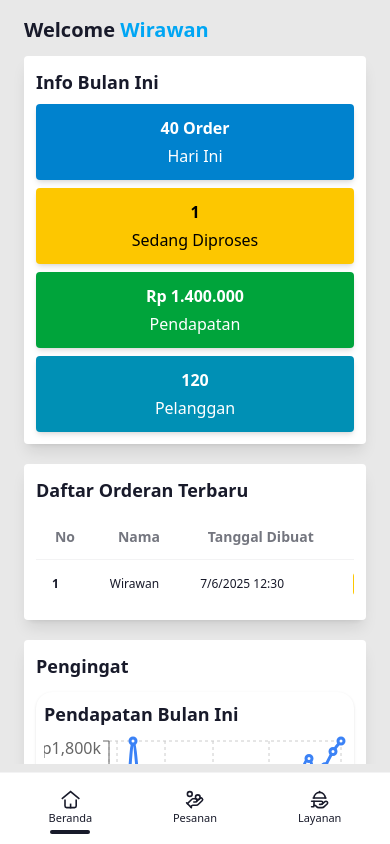
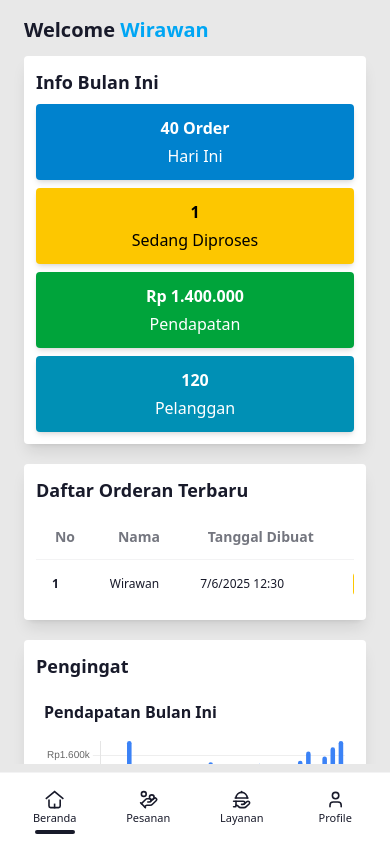
Before and after one commit to wirawanmahardika/laundry-frontend, a React (Vite) app: page / in a window 390 px wide. Built offline with nearby package versions, Linux system fonts and the light colour scheme.

Commit message:
update: mengganti library untuk diagram menjadi chartjs

```diff
--- a/package.json
+++ b/package.json
@@ -14,15 +14,16 @@
   "dependencies": {
     "@tailwindcss/vite": "^4.1.6",
     "axios": "^1.9.0",
+    "chart.js": "^4.4.9",
     "daisyui": "^5.0.35",
     "dayjs": "^1.11.13",
     "framer-motion": "^12.10.5",
     "lucide-react": "^0.509.0",
     "react": "^19.1.0",
+    "react-chartjs-2": "^5.3.0",
     "react-dom": "^19.1.0",
     "react-router-dom": "^7.6.0",
     "react-toastify": "^11.0.5",
-    "recharts": "^2.15.3",
     "tailwindcss": "^4.1.6"
   },
   "devDependencies": {
--- a/src/components/Layout.tsx
+++ b/src/components/Layout.tsx
@@ -1,9 +1,8 @@
-import { HandCoins, HandPlatter } from "lucide-react";
+import { HandCoins, HandPlatter, User } from "lucide-react";
 import { NavLink, Outlet, useMatches } from "react-router-dom";
 
 export default function Layout() {
     const matches = useMatches()
-
 
     return <div className="flex flex-col h-screen pb-20">
         <div className="grow p-4 overflow-y-auto">
@@ -25,6 +24,11 @@ export default function Layout() {
                 <HandPlatter className="size-[1.2rem]" />
                 <span className="dock-label">Layanan</span>
             </NavLink>
+
+            <NavLink to={"/profil"} className={`${matches[matches.length - 1].pathname === "/profil" && "dock-active"}`}>
+                <User className="size-[1.2rem]" />
+                <span className="dock-label">Profile</span>
+            </NavLink>
         </div>
     </div>
 }
--- a/src/pages/Home.tsx
+++ b/src/pages/Home.tsx
@@ -1,8 +1,17 @@
 import dayjs from "dayjs";
 import { NavLink } from "react-router-dom";
+import { Bar } from "react-chartjs-2";
 import {
-  LineChart, Line, XAxis, YAxis, Tooltip, CartesianGrid, ResponsiveContainer,
-} from "recharts";
+  Chart as ChartJS,
+  CategoryScale,
+  LinearScale,
+  BarElement,
+  Tooltip,
+  Legend,
+  type ChartOptions,
+} from "chart.js";
+
+ChartJS.register(CategoryScale, LinearScale, BarElement, Tooltip, Legend);
 
 export default function Home() {
     return (
@@ -68,7 +77,6 @@ export default function Home() {
     );
 }
 
-// Mock data pendapatan 30 hari terakhir
 const data = [
   { day: "1 Jun", revenue: 1200000 },
   { day: "2 Jun", revenue: 950000 },
@@ -103,25 +111,52 @@ const data = [
 ];
 
 const RevenueChart: React.FC = () => {
+  // Siapkan data untuk Chart.js
+  const chartData = {
+    labels: data.map((d) => d.day),
+    datasets: [
+      {
+        label: "Pendapatan",
+        data: data.map((d) => d.revenue),
+        backgroundColor: "#3b82f6",
+        borderRadius: 4,
+        barPercentage: 0.7,
+        categoryPercentage: 0.8,
+      },
+    ],
+  };
+
+  const options: ChartOptions<"bar"> = {
+    responsive: true,
+    plugins: {
+      legend: { display: false },
+      tooltip: {
+        callbacks: {
+          label: (ctx) => `Rp${ctx.parsed.y.toLocaleString("id")}`,
+        },
+      },
+    },
+    scales: {
+      x: {
+        ticks: { font: { size: 10 } },
+        grid: { display: false },
+      },
+      y: {
+        ticks: {
+          font: { size: 10 },
+          callback: (value) => `Rp${(+value / 1000).toLocaleString("id")}k`,
+        },
+        grid: { color: "#eee" },
+      },
+    },
+  };
+
   return (
-    <div className="bg-base-100 p-2 sm:p-4 rounded-2xl shadow w-full">
-      <h2 className="text-lg sm:text-xl font-semibold mb-2 sm:mb-4">Pendapatan Bulan Ini</h2>
-      <ResponsiveContainer width="100%" height={220} minWidth={200}>
-        <LineChart data={data}>
-          <CartesianGrid strokeDasharray="3 3" />
-          <XAxis dataKey="day" hide={window.innerWidth < 640} />
-          <YAxis tickFormatter={(value) => `Rp${(value / 1000).toLocaleString()}k`} />
-          <Tooltip formatter={(value: number) => `Rp${value.toLocaleString()}`} />
-          <Line
-            type="monotone"
-            dataKey="revenue"
-            stroke="#3b82f6"
-            strokeWidth={3}
-            dot={{ r: 3 }}
-            activeDot={{ r: 5 }}
-          />
-        </LineChart>
-      </ResponsiveContainer>
+    <div className="bg-base-100 p-2 sm:p-3 rounded-2xl w-full">
+      <h2 className="text-base sm:text-lg font-semibold mb-2 sm:mb-3">Pendapatan Bulan Ini</h2>
+      <div className="w-full" style={{ minHeight: 180 }}>
+        <Bar data={chartData} options={options} height={180} />
+      </div>
     </div>
   );
 };
```
Also changed, not shown: 1 other file (tests, documents, lock files or other folders).
